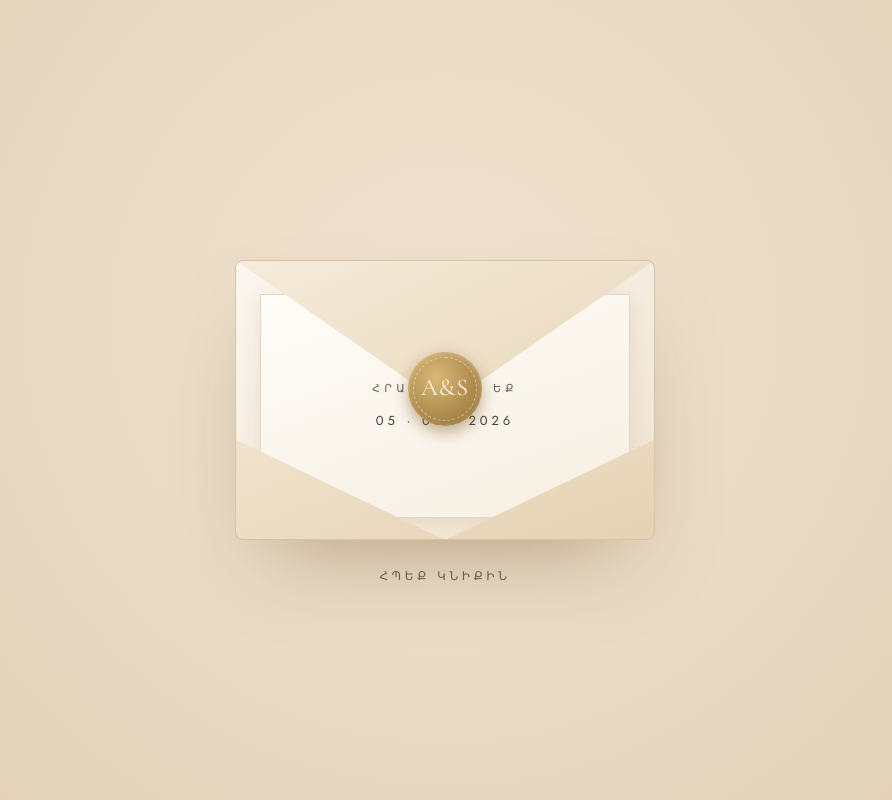
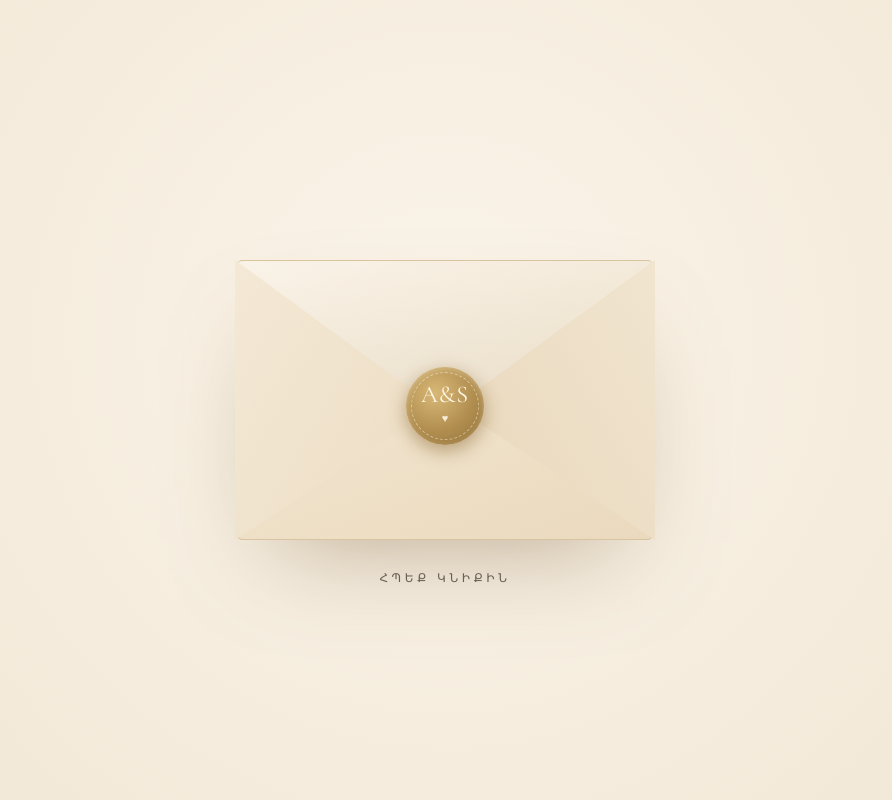
Before and after one commit to aregandsyuzi/wedding-, a plain HTML site: page index.html in a window 1280 px wide. Shown: the top 800 px of the page, without its empty margins (195-1087 px from the left). Drawn offline with nearby package versions, Linux system fonts and the light colour scheme.

Commit message:
Refactor envelope styles and HTML structure

```diff
--- a/index.html
+++ b/index.html
@@ -17,23 +17,29 @@ h1,h2,h3{font-family:'Cormorant Garamond',serif;font-weight:400;letter-spacing:.
 #topbar button{pointer-events:auto;background:rgba(251,246,239,.75);backdrop-filter:blur(8px);border:1px solid var(--gold-soft);color:var(--ink);border-radius:30px;padding:7px 14px;font-family:'Jost';font-size:12px;letter-spacing:.14em;cursor:pointer;transition:.3s}
 #topbar button:hover{background:var(--gold);color:#fff;border-color:var(--gold)}
 
-#intro{position:fixed;inset:0;z-index:100;background:radial-gradient(circle at 50% 40%,#efe2cf,#e2d0b6);display:flex;align-items:center;justify-content:center;transition:opacity 1.1s ease,visibility 1.1s;perspective:1400px}
+/* INTRO — fully closed envelope */
+#intro{position:fixed;inset:0;z-index:100;background:radial-gradient(circle at 50% 42%,#fbf4e9,#f0e6d4);display:flex;align-items:center;justify-content:center;transition:opacity 1.1s ease,visibility 1.1s;perspective:1500px}
 #intro.gone{opacity:0;visibility:hidden}
 .env{position:relative;width:min(86vw,420px);aspect-ratio:1.5/1;cursor:pointer;transition:transform 1s ease,opacity 1s ease}
-.env.opened{transform:scale(1.06);opacity:0;pointer-events:none}
-.env-back{position:absolute;inset:0;background:linear-gradient(150deg,#fbf6ef,#efe2cf);border:1px solid #d9c4a2;border-radius:8px;box-shadow:0 40px 90px -40px rgba(120,90,50,.55)}
-.env-letter{position:absolute;left:6%;right:6%;top:12%;bottom:8%;background:linear-gradient(160deg,#fffdf9,#f6efe2);border:1px solid #e6d7bf;box-shadow:0 4px 18px rgba(120,90,50,.12);display:flex;flex-direction:column;align-items:center;justify-content:center;gap:10px;transition:transform 1s ease .2s}
-.env.opened .env-letter{transform:translateY(-16%)}
-.env-letter .sub{font-size:11px;letter-spacing:.4em;text-transform:uppercase;color:var(--ink-soft)}
-.env-letter .dt{font-size:13px;letter-spacing:.3em;color:var(--ink);margin-top:2px}
-.flap{position:absolute;left:0;right:0;top:0;height:52%;background:linear-gradient(155deg,#f6ecdb,#e8d6ba);border:1px solid #d9c4a2;border-bottom:none;clip-path:polygon(0 0,100% 0,50% 100%);transform-origin:top;transition:transform 1.1s cubic-bezier(.6,0,.3,1);z-index:4;border-radius:8px 8px 0 0}
-.env.opened .flap{transform:rotateX(180deg);z-index:1}
-.body-front{position:absolute;left:0;right:0;bottom:0;height:60%;background:linear-gradient(160deg,#f3e7d3,#e5d2b4);border:1px solid #d9c4a2;clip-path:polygon(0 40%,50% 100%,100% 40%,100% 100%,0 100%);z-index:5;border-radius:0 0 8px 8px}
-.wax{position:absolute;top:46%;left:50%;transform:translate(-50%,-50%);width:74px;height:74px;border-radius:50%;background:radial-gradient(circle at 38% 34%,#d8b877,#b08d4f 55%,#8f6f38);box-shadow:0 6px 16px rgba(120,80,20,.45),inset 0 2px 6px rgba(255,240,200,.4);z-index:7;display:flex;align-items:center;justify-content:center;transition:transform .5s ease,opacity .5s ease;cursor:pointer}
+.env.opened{transform:translateY(-8%) scale(1.04);opacity:0;pointer-events:none}
+.env-back{position:absolute;inset:0;background:linear-gradient(150deg,#fbf6ef,#efe2cf);border:1px solid #d9c4a2;border-radius:8px;box-shadow:0 44px 100px -44px rgba(120,90,50,.5)}
+/* left & right triangular sides */
+.side-l,.side-r{position:absolute;top:0;bottom:0;width:52%;z-index:5}
+.side-l{left:0;background:linear-gradient(120deg,#f4e9d6,#ecdcc2);clip-path:polygon(0 0,0 100%,100% 50%)}
+.side-r{right:0;background:linear-gradient(240deg,#f1e5d0,#e8d6ba);clip-path:polygon(100% 0,100% 100%,0 50%)}
+/* bottom triangle */
+.body-front{position:absolute;left:0;right:0;bottom:0;top:0;background:linear-gradient(160deg,#f6ecda,#ead9bd);border:1px solid #d9c4a2;clip-path:polygon(0 100%,50% 50%,100% 100%);z-index:6;border-radius:0 0 8px 8px}
+/* top closed flap */
+.flap{position:absolute;left:0;right:0;top:0;height:100%;background:linear-gradient(155deg,#f8efe0,#e6d4b6);border:1px solid #d9c4a2;clip-path:polygon(0 0,100% 0,50% 55%);transform-origin:top;transition:transform 1.1s cubic-bezier(.6,0,.3,1);z-index:8;border-radius:8px 8px 0 0}
+.env.opened .flap{transform:rotateX(178deg);z-index:2}
+.flap::after{content:'';position:absolute;left:0;right:0;top:0;bottom:0;background:linear-gradient(180deg,rgba(255,255,255,.25),rgba(0,0,0,.04));clip-path:polygon(0 0,100% 0,50% 55%)}
+/* wax seal sits over the flap tip */
+.wax{position:absolute;top:52%;left:50%;transform:translate(-50%,-50%);width:78px;height:78px;border-radius:50%;background:radial-gradient(circle at 38% 34%,#d8b877,#b08d4f 55%,#8f6f38);box-shadow:0 6px 18px rgba(120,80,20,.45),inset 0 2px 6px rgba(255,240,200,.4);z-index:10;display:flex;flex-direction:column;align-items:center;justify-content:center;gap:2px;transition:transform .5s ease,opacity .5s ease;cursor:pointer}
 .wax::after{content:'';position:absolute;inset:5px;border-radius:50%;border:1px dashed rgba(255,245,220,.5)}
-.wax .init{font-family:'Cormorant Garamond';font-size:24px;color:#fff7e6;letter-spacing:.04em;position:relative;z-index:2}
+.wax .init{font-family:'Cormorant Garamond';font-size:24px;color:#fff7e6;letter-spacing:.04em;position:relative;z-index:2;line-height:1}
+.wax .heart{font-size:11px;color:#fff7e6;opacity:.9;position:relative;z-index:2}
 .env.opened .wax{transform:translate(-50%,-50%) scale(.4) rotate(-18deg);opacity:0}
-.tap-hint{position:absolute;bottom:-46px;left:0;right:0;text-align:center;font-size:12px;letter-spacing:.3em;color:var(--ink-soft);text-transform:uppercase;animation:pulse 2s infinite}
+.tap-hint{position:absolute;bottom:-48px;left:0;right:0;text-align:center;font-size:12px;letter-spacing:.3em;color:var(--ink-soft);text-transform:uppercase;animation:pulse 2s infinite}
 .env.opened .tap-hint{opacity:0}
 @keyframes pulse{0%,100%{opacity:.45}50%{opacity:1}}
 canvas#burst{position:fixed;inset:0;z-index:99;pointer-events:none}
@@ -125,13 +131,11 @@ table.rt th{background:var(--champagne);font-weight:500;font-size:11px;text-tran
 <div id="intro">
   <div class="env" id="env">
     <div class="env-back"></div>
-    <div class="env-letter">
-      <div class="sub" data-hy="Հրավիրված եք" data-en="You're Invited">Հրավիրված եք</div>
-      <div class="dt">05 · 09 · 2026</div>
-    </div>
+    <div class="side-l"></div>
+    <div class="side-r"></div>
     <div class="body-front"></div>
     <div class="flap"></div>
-    <div class="wax" id="wax"><span class="init">A&amp;S</span></div>
+    <div class="wax" id="wax"><span class="init">A&amp;S</span><span class="heart">♥</span></div>
     <div class="tap-hint" data-hy="Հպեք կնիքին" data-en="Tap the seal">Հպեք կնիքին</div>
   </div>
 </div>
```
